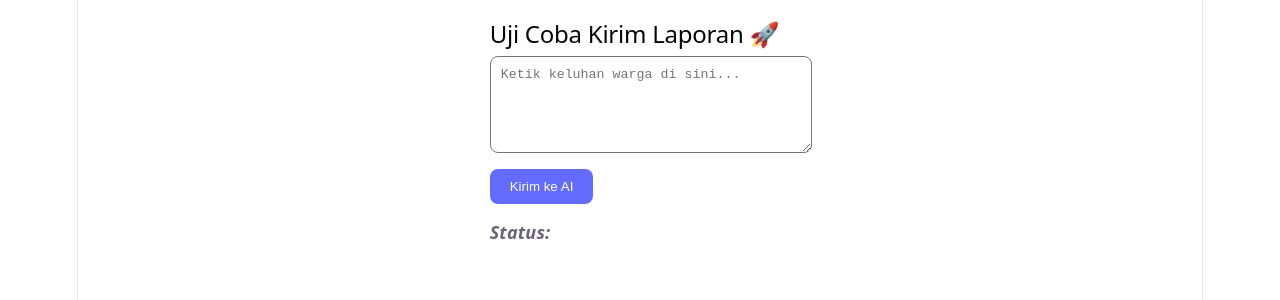
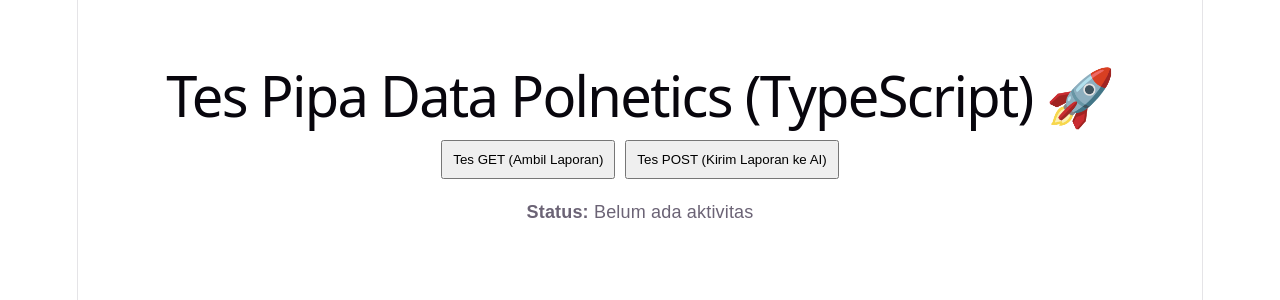
Before and after one commit to Luna-git86/Polnetics, a React (Vite) app in the folder frontend/: page / in a window 1280 px wide. Shown: the top 300 px of the page. Built offline with nearby package versions, Linux system fonts and the light colour scheme.

Commit message:
after connection success with app.tsx

```diff
--- a/frontend/src/App.tsx
+++ b/frontend/src/App.tsx
@@ -1,84 +1,60 @@
-import { useState } from 'react'
-import './App.css'
+import { useState } from 'react';
 
 function App() {
-  // Tempat menyimpan teks yang diketik user
-  const [teksLaporan, setTeksLaporan] = useState('');
+  // Menggunakan TypeScript untuk mendefinisikan tipe data state
+  const [status, setStatus] = useState<string>("Belum ada aktivitas");
 
-  // Tempat menyimpan pesan status (Loading/Sukses/Error)
-  const [status, setStatus] = useState('');
+  // 1. Fungsi Tes Sedot Data (GET)
+  const tesAmbilData = async () => {
+    setStatus("Sedang mengambil data...");
+    try {
+      const response = await fetch("http://localhost:5000/api/laporan");
+      const data = await response.json();
+      console.log("📡 DATA DARI BACKEND (GET):", data);
+      setStatus("Berhasil GET! Cek Console Browser (F12)");
+    } catch (error) {
+      console.error("Gagal GET:", error);
+      setStatus("Error GET! Server backend mati?");
+    }
+  };
 
-  // Tempat menyimpan balasan dari AI Gemini
-  const [hasilAI, setHasilAI] = useState<any>(null);
+  // 2. Fungsi Tes Kirim Data (POST)
+  const tesKirimData = async () => {
+    setStatus("Sedang mengirim ke AI...");
+    try {
+      const laporanPalsu = {
+        teksLaporan: "Hari ini Zidan lagi ngetes fetch pakai TypeScript, butuh bantuan untuk bikin Dependency Map."
+      };
 
-  // Fungsi untuk mengirim data ke Backend
-  const kirimDataKeBackend = async () => {
-    if (!teksLaporan) {
-      setStatus('Teks laporan tidak boleh kosong!');
-      return;
-    }
-
-    setStatus('Sedang mengirim ke Koki Gemini (Loading)...');
-    setHasilAI(null); // Kosongkan hasil sebelumnya
-
-    try {
-      // Menembak rute POST backend milikmu
-      const response = await fetch('http://localhost:5000/api/laporan', {
-        method: 'POST',
-        headers: {
-          'Content-Type': 'application/json',
-        },
-        body: JSON.stringify({ teksLaporan: teksLaporan }),
+      const response = await fetch("http://localhost:5000/api/laporan", {
+        method: "POST",
+        headers: { "Content-Type": "application/json" },
+        body: JSON.stringify(laporanPalsu),
       });
 
       const data = await response.json();
-
-      if (data.status === 'sukses') {
-        setStatus('Berhasil! Koki Gemini sudah membalas.');
-        setHasilAI(data.data.hasilAI); // Menyimpan format JSON AI
-      } else {
-        setStatus('Gagal memproses data: ' + data.pesan);
-      }
+      console.log("🤖 BALASAN DARI AI (POST):", data);
+      setStatus("Berhasil POST! AI sudah menjawab. Cek Console (F12)");
     } catch (error) {
-      console.error('Error jaringan:', error);
-      setStatus('Gagal terhubung! Pastikan server Backend menyala.');
+      console.error("Gagal POST:", error);
+      setStatus("Error POST! Cek terminal backend.");
     }
   };
 
   return (
-    <div style={{ padding: '20px', maxWidth: '600px', margin: '0 auto', textAlign: 'left' }}>
-      <h2>Uji Coba Kirim Laporan 🚀</h2>
-
-      <textarea
-        rows={5}
-        placeholder="Ketik keluhan warga di sini..."
-        value={teksLaporan}
-        onChange={(e) => setTeksLaporan(e.target.value)}
-        style={{ width: '100%', padding: '10px', marginBottom: '10px', borderRadius: '8px', color: 'black' }}
-      />
-
-      <button
-        onClick={kirimDataKeBackend}
-        style={{ padding: '10px 20px', backgroundColor: '#646cff', color: 'white', border: 'none', borderRadius: '8px', cursor: 'pointer' }}
-      >
-        Kirim ke AI
-      </button>
-
-      <div style={{ marginTop: '15px', fontStyle: 'italic' }}>
-        <strong>Status:</strong> {status}
+    <div style={{ padding: "50px", fontFamily: "sans-serif" }}>
+      <h1>Tes Pipa Data Polnetics (TypeScript) 🚀</h1>
+      <div style={{ marginBottom: "20px" }}>
+        <button onClick={tesAmbilData} style={{ padding: "10px", marginRight: "10px", cursor: "pointer" }}>
+          Tes GET (Ambil Laporan)
+        </button>
+        <button onClick={tesKirimData} style={{ padding: "10px", cursor: "pointer" }}>
+          Tes POST (Kirim Laporan ke AI)
+        </button>
       </div>
-
-      {/* Jika hasil AI sudah didapatkan, tampilkan kotaknya */}
-      {hasilAI && (
-        <div style={{ marginTop: '20px', padding: '15px', backgroundColor: '#f1f1f1', borderLeft: '5px solid #646cff', color: 'black', borderRadius: '4px' }}>
-          <h3 style={{ marginTop: 0 }}>📊 Hasil Analisis AI:</h3>
-          <p><strong>Ringkasan:</strong> {hasilAI.ringkasan}</p>
-          <p><strong>Sentimen:</strong> {hasilAI.sentimen}</p>
-          <p><strong>Skala Urgensi:</strong> {hasilAI.skalaUrgensi} / 5</p>
-        </div>
-      )}
+      <p><strong>Status:</strong> {status}</p>
     </div>
-  )
+  );
 }
 
-export default App
+export default App;
```
Also changed, not shown: 1 other file (tests, documents, lock files or other folders).
